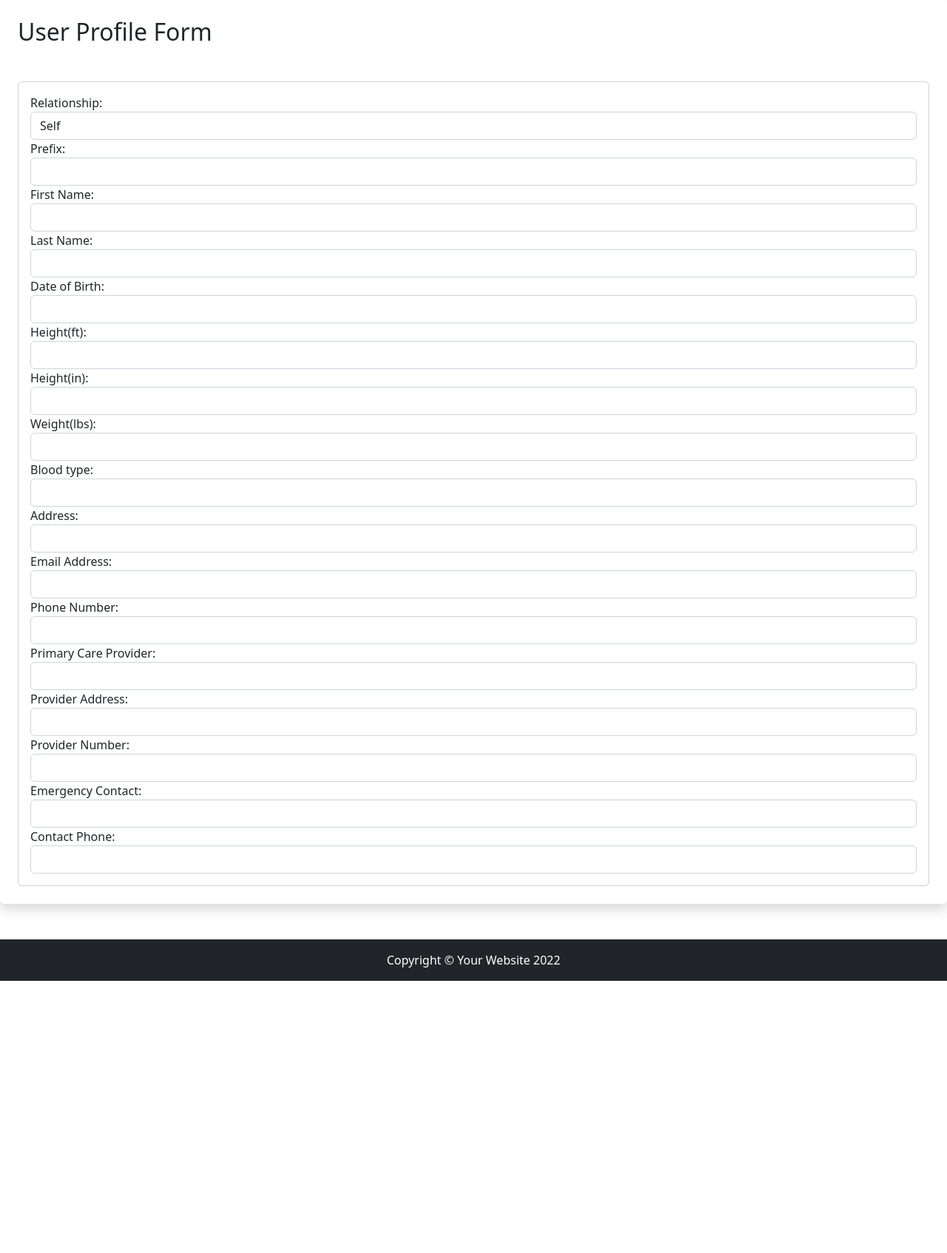
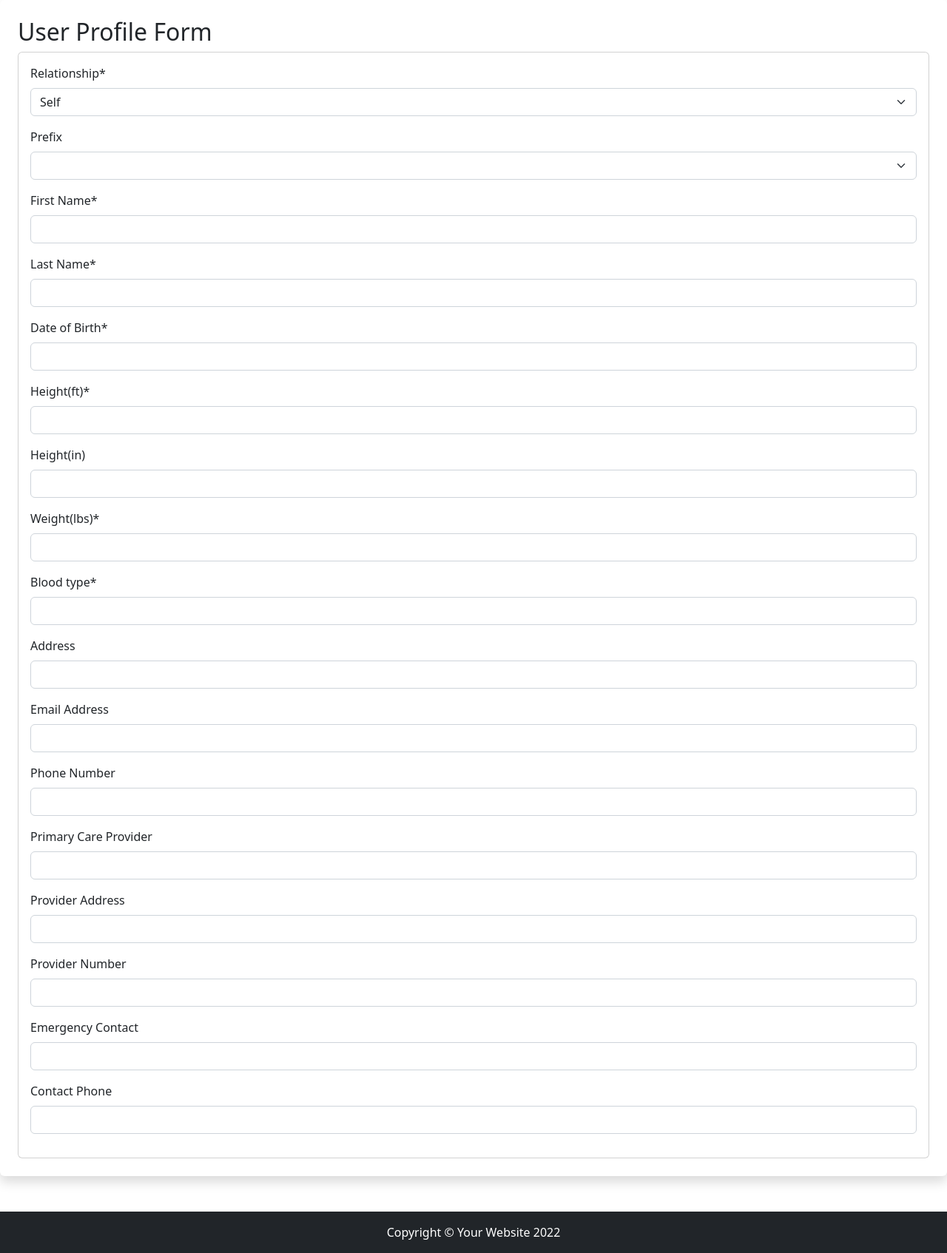
Before and after one commit to Stephen-Nw/nwaukwaPHR, a Django app: page /user_profile in a window 1280 px wide. Shown: the part 56-1750 px from the top of the page at 74% size. Before the commit the page ends 1382 px from the top, so only its background shows below. Run offline with Django 4.2, Linux system fonts and the light colour scheme; some libraries are stand-ins or nearby versions.

Commit message:
add crispy form tag

```diff
--- a/health_records/templates/health_records/user_profile.html
+++ b/health_records/templates/health_records/user_profile.html
@@ -12,9 +12,9 @@
 <div class="shadow p-4 mb-5 bg-body rounded">
     <h2>User Profile Form</h2>
 
-    <form action="" method="POST" class="card p-3 mt-5">
+    <form action="" method="POST" class="card p-3">
         {% csrf_token %}
-        {{form}}
+        {{form|crispy}}
     </form>
 </div>
 {% endblock content %}
```
